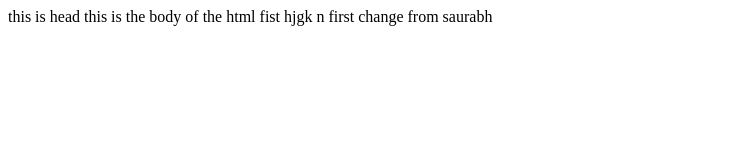
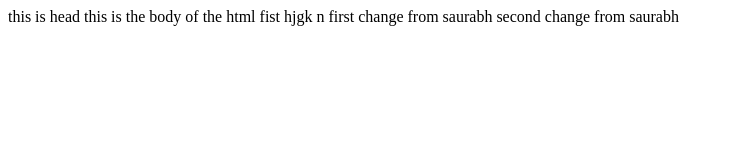
Before and after one commit to rahulvawio/ghb, a plain HTML site: page index.html in a window 1280 px wide. Shown: the whole page, without its empty margins (0-733 px from the left). Drawn offline with Linux system fonts and the light colour scheme.

Commit message:
second change from saurabh

```diff
--- a/index.html
+++ b/index.html
@@ -11,6 +11,7 @@ sdklfd
     this is the body of the html
     fist hjgk n
     first change from saurabh
+    second change from saurabh
   </body>
 
 </html
```
